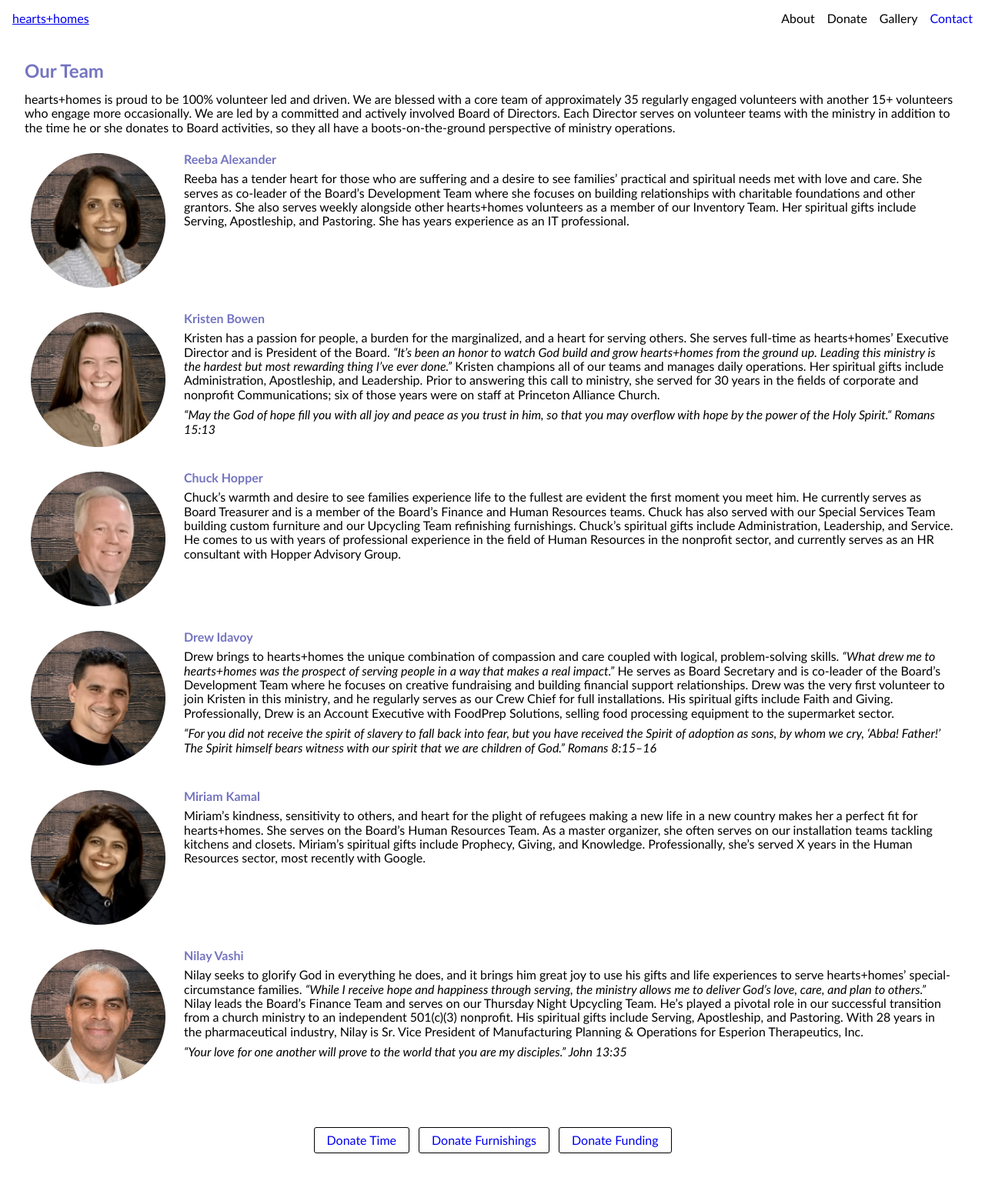
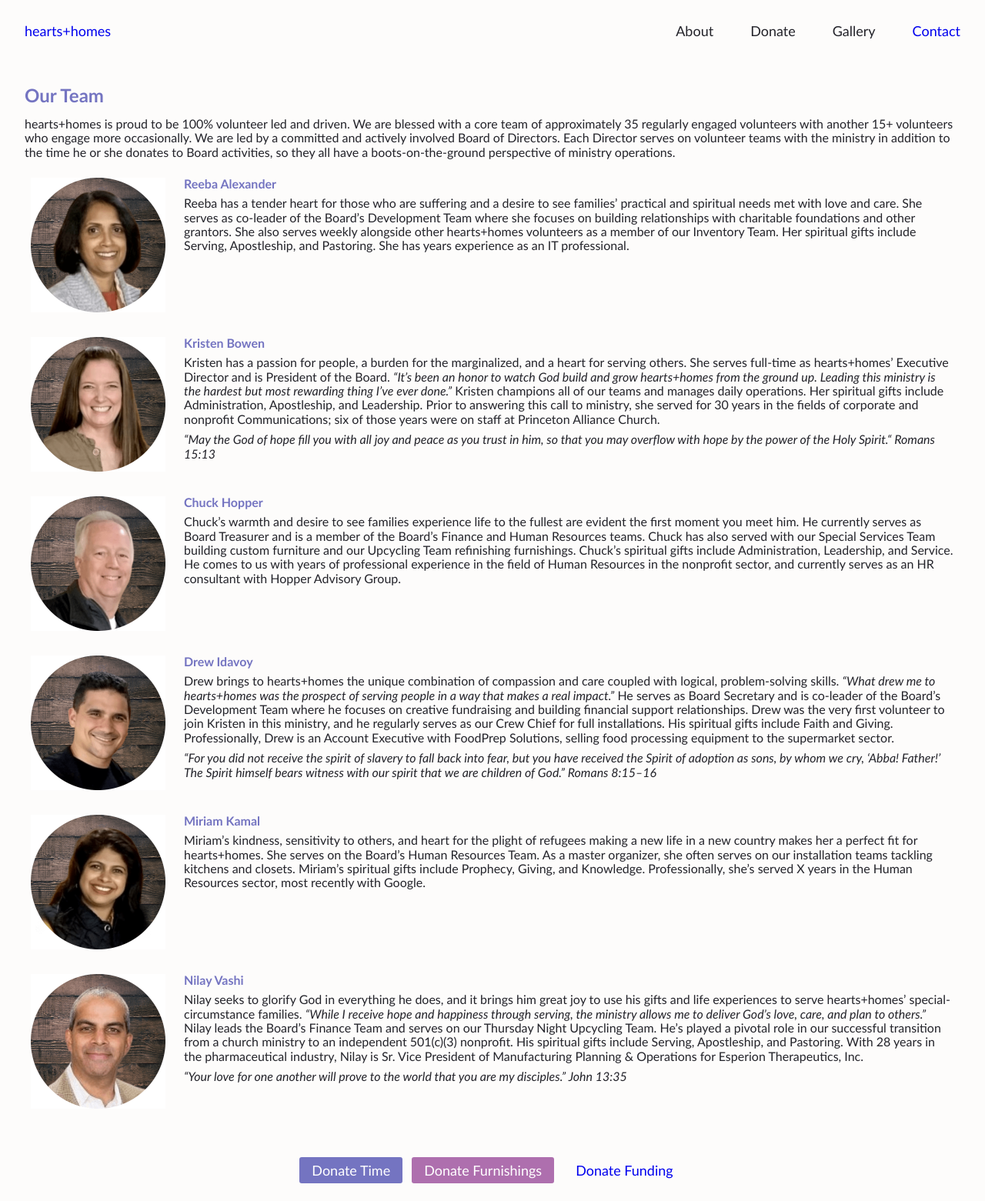
Before and after one commit to marod424/h-h-11ty-poc, an Eleventy site: page src/team.md in a window 1280 px wide. Shown: the whole page at 77% size. Before the commit the page ends 1515 px from the top, so only its background shows below. Built offline with nearby package versions, Linux system fonts and the light colour scheme; Eleventy itself is replaced by a stand-in of ours; files that its build step writes are made by us from their sources.

Commit message:
CSS helper vars for color palette and sizing for calculated layout flow

```diff
--- a/src/_includes/layout.njk
+++ b/src/_includes/layout.njk
@@ -16,12 +16,12 @@ description: hearts+homes
     <body>
         <header>
             <div class="logo">
-                <a href="/">hearts+homes</a>
+                <a class="btn" href="/">hearts+homes</a>
             </div>
 
             <nav>
                 <div class="menu-group">
-                    <div class="trigger">About</div>
+                    <div class="btn trigger" tabindex="0">About</div>
                     <menu>
                         <a class="btn" href="/story">Our Story</a>
                         <a class="btn" href="/purpose">Our Purpose</a>
@@ -31,7 +31,7 @@ description: hearts+homes
                 </div>
 
                 <div class="menu-group">
-                    <div class="trigger">Donate</div>
+                    <div class="btn trigger" tabindex="0">Donate</div>
                     <menu>
                         <a class="btn" href="/funding">Your Gifts</a>
                         <a class="btn" href="/time">Your Time</a>
@@ -40,7 +40,7 @@ description: hearts+homes
                 </div>
 
                 <div class="menu-group">
-                    <div class="trigger">Gallery</div>
+                    <div class="btn trigger" tabindex="0">Gallery</div>
                     <menu>
                         <a class="btn" href="/gallery">Installations</a>
                         <a class="btn" href="/gallery">Reveals</a>
@@ -57,9 +57,9 @@ description: hearts+homes
         </main>
 
         <footer>
-            <a class="btn" href="/time">Donate Time</a>
-            <a class="btn" href="/furnishing">Donate Furnishings</a>
-            <a class="btn" href="/funding">Donate Funding</a>
+            <a class="btn primary" href="/time">Donate Time</a>
+            <a class="btn secondary" href="/furnishing">Donate Furnishings</a>
+            <a class="btn tertiary" href="/funding">Donate Funding</a>
         </footer>
     </body>
 </html>
--- a/src/bundle.css
+++ b/src/bundle.css
@@ -46,8 +46,30 @@ table {
 /* H+H Custom Design */
 
 
+:root {
+	/* color palette */
+	--light-color: #fdfcfb;
+	--dark-color: #23232a;
+	--primary-color: #7474c1;
+	--primary-color-darken: #6262b2;
+	--primary-color-darken-2x: #535393;
+	--secondary-color: #ae6fae;
+	--secondary-color-darken: #9f609f;
+	--secondary-color-darken-2x: #7f537f;
+	--accent-color: #d9e7ca;
+
+	/* sizing */
+	--header-height: 48px;
+	--footer-height: 48px;
+	--layout-margin: 32px;
+	--layout-padding: 16px;
+}
+
+
 body {
 	font-family: Calibri, sans-serif;
+	background-color: var(--light-color);
+	color: var(--dark-color);
 }
 
 p {
@@ -55,24 +77,24 @@ p {
 }
 
 h2 {
-	color: #7474c1;
+	color: var(--primary-color);
 	font-size: 24px;
 	font-weight: 700;
 }
 
 h4 {
-	color: #7474c1;
+	color: var(--primary-color);
 	font-size: 18px;
 	font-weight: 700;
 }
 
 h5 {
-	color: #7474c1;
+	color: var(--primary-color);
 	font-weight: 700;
 }
 
 em {
-	color: #7474c1;
+	color: var(--primary-color);
 }
 
 b {
@@ -98,18 +120,67 @@ li {
 }
 
 .btn {
-	border: 1px solid black;
 	border-radius: 3px;
 	padding: 8px 16px;
 	text-decoration: none;
 }
 
-.btn:hover {
+.btn:visited {
+	color: inherit;
+}
+
+.btn:hover,
+.btn:focus {
+	color: var(--primary-color-darken);
+}
+
+.btn:focus-visible {
+	outline: 2px solid var(--primary-color-darken);
+}
+
+.btn.primary {
+	background-color: var(--primary-color);
+	color: #fff;
+}
+
+.btn.primary:hover {
+	background-color: var(--primary-color-darken);
+}
+
+.btn.primary:active {
+	background-color: var(--primary-color-darken-2x);
+}
+
+.btn.secondary {
+	background-color: var(--secondary-color);
+	color: #fff;
+}
+
+.btn.secondary:hover {
+	background-color: var(--secondary-color-darken);
+}
+
+.btn.secondary:active {
+	background-color: var(--secondary-color-darken-2x);
+}
+
+.btn.secondary:focus-visible {
+	outline: 2px solid var(--secondary-color-darken);
+}
+
+.btn.tertiary:hover {
+	color: var(--dark-color);
+	background-color: var(--accent-color);
+}
+
+.btn.tertiary:active {
 	text-decoration: underline;
 }
 
-.btn:visited {
-	color: inherit;
+.btn.tertiary:focus-visible {
+	outline: 2px solid var(--dark-color);
+	background-color: var(--accent-color);
+	color: var(--dark-color);
 }
 
 .row {
@@ -129,12 +200,16 @@ li {
 header {
 	display: flex;
 	justify-content: space-between;
-	padding: 16px;
+	align-items: center;
+	height: var(--header-height);
+	padding: var(--layout-padding);
+	font-size: 18px;
 }
 
 header nav {
 	display: flex;
 	justify-content: center;
+	align-items: center;
 	gap: 16px;
 }
 
@@ -152,36 +227,62 @@ header nav .menu-group menu {
 	background: #fff;
 	border-radius: 4px;
 	box-shadow: 0px 2px 6px rgba(0, 0, 0, 0.2);
-	min-width: 100px;
+	min-width: 144px;
 }
 
-header nav .menu-group:hover menu {
+header nav .menu-group:hover menu,
+header nav .menu-group:focus-within menu {
 	position: absolute;
 	display: flex;
 	flex-direction: column;
 	gap: 8px;
-	top: 16px;
+	top: 34px;
 	left: 0;
 	z-index: 1;
-}
-
-header nav .btn {
-	border: none;
-	padding: 0;
 }
 
 main {
 	display: flex;
 	flex-direction: column;
-	padding: 32px;
+	margin: var(--layout-margin);
 	gap: 16px;
-	min-height: calc(100vh - 178px);
+	min-height: calc(100vh - var(--header-height) - var(--footer-height) - var(--layout-margin) * 2 - var(--layout-padding) * 4);
 }
 
 footer {
 	width: 100%;
 	display: flex;
 	justify-content: center;
+	align-items: center;
 	gap: 12px;
-	padding: 16px 0;
+	height: var(--footer-height);
+	padding: var(--layout-padding) 0;
+	font-size: 18px;
 }
+
+/* Responsive Breakpoints */
+
+/* Extra Small (XS) */
+@media only screen and (max-width: 576px) {
+  /* Insert CSS styles for XS screen sizes here */
+}
+
+/* Small (SM) */
+@media only screen and (min-width: 577px) and (max-width: 768px) {
+  /* Insert CSS styles for SM screen sizes here */
+}
+
+/* Medium (MD) */
+@media only screen and (min-width: 769px) and (max-width: 992px) {
+  /* Insert CSS styles for MD screen sizes here */
+}
+
+/* Large (LG) */
+@media only screen and (min-width: 993px) and (max-width: 1200px) {
+  /* Insert CSS styles for LG screen sizes here */
+}
+
+/* Extra Large (XL) */
+@media only screen and (min-width: 1201px) {
+  /* Insert CSS styles for XL screen sizes here */
+}
```
